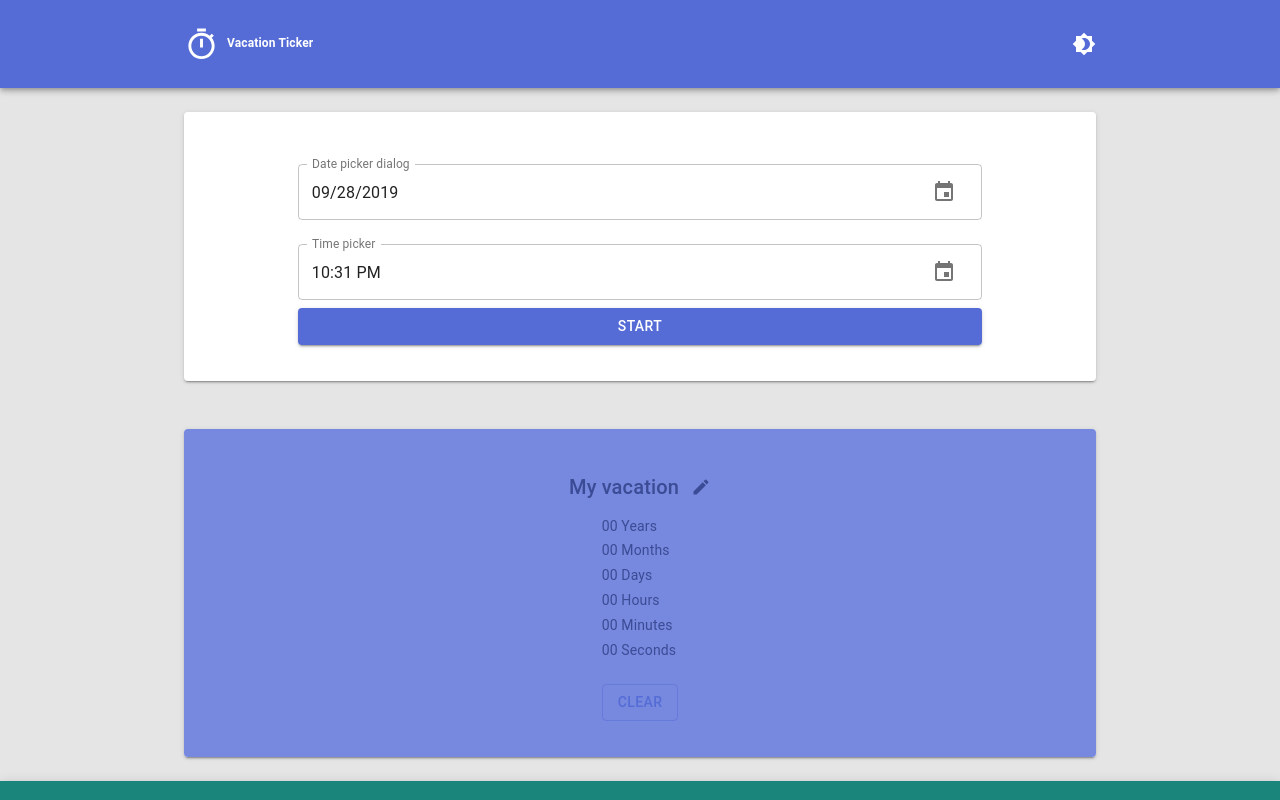
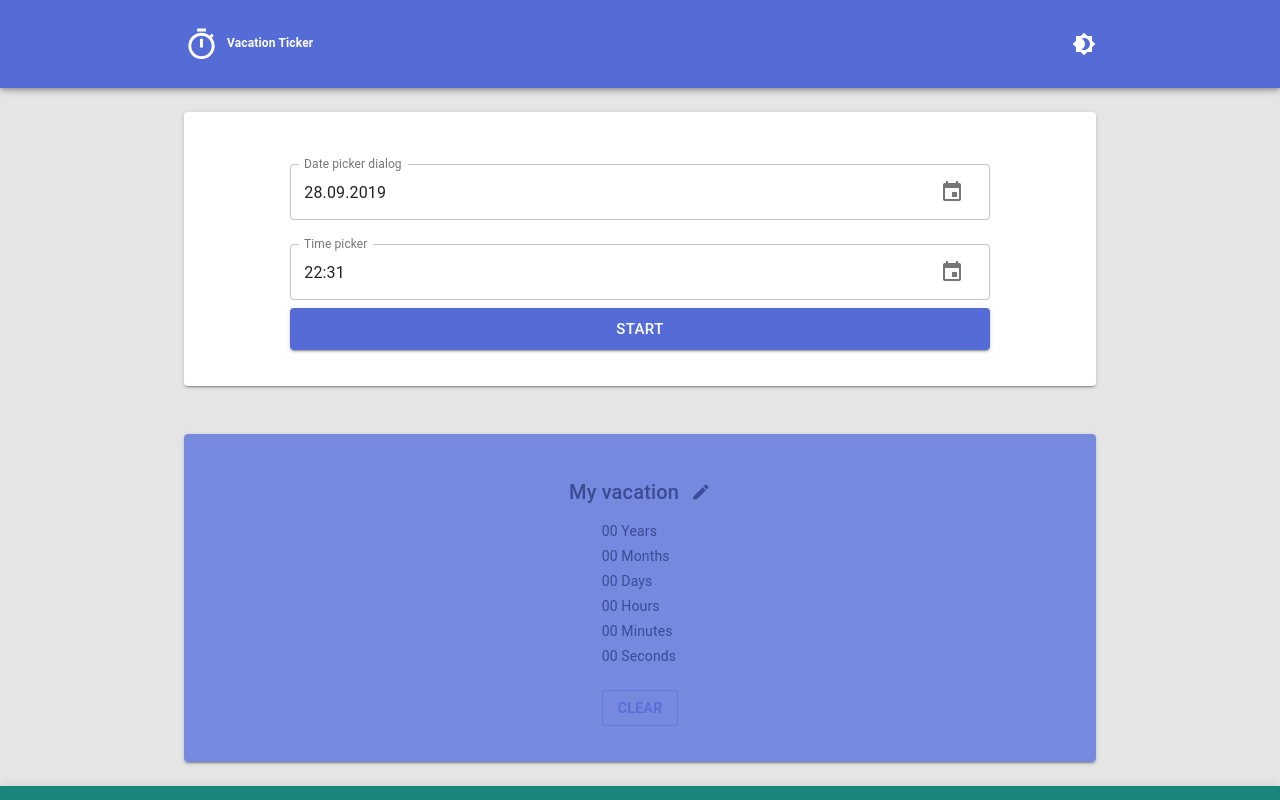
Before and after one commit to Cuuki/vacation-ticker, a Next.js app: page / in a window 1280 px wide. Built offline with nearby package versions, Linux system fonts and the light colour scheme.

Commit message:
feat(component/form): add submit handler logic and state pass to ticker
issue #11

```diff
--- a/components/Countdown/Countdown.tsx
+++ b/components/Countdown/Countdown.tsx
@@ -1,3 +1,4 @@
+import React from 'react';
 import Grid from '@material-ui/core/Grid';
 import Paper from '@material-ui/core/Paper';
 import Box from '@material-ui/core/Box';
@@ -5,8 +6,67 @@ import Typography from '@material-ui/core/Typography';
 import CountdownForm from '@components/Countdown/CountdownForm';
 import CountdownTicker from '@components/Countdown/CountdownTicker';
 import EditableText from '@components/UI/EditableText';
+import {getElementByName} from '@utils/element';
+import {getParsedDateFromString} from '@utils/date';
 
-const Countdown: React.FC = () => {
+interface CountdownProps {
+  dateName?: string;
+  timeName?: string;
+  dateFormat?: string;
+  timeFormat?: string;
+}
+
+interface CountdownState {
+  startDate: boolean | Date;
+}
+
+type CountdownDefaultProps = {
+  dateName: string;
+  timeName: string;
+  dateFormat: string;
+  timeFormat: string;
+};
+
+class Countdown extends React.Component<CountdownProps, CountdownState> {
+  static defaultProps: CountdownDefaultProps = {
+    dateName: 'countdown_date',
+    timeName: 'countdown_time',
+    dateFormat: 'dd.MM.yyyy',
+    timeFormat: 'HH:mm',
+  };
+
+  constructor(props) {
+    super(props);
+    this.state = {startDate: false};
+    this.handleSubmit = this.handleSubmit.bind(this);
+  }
+
+  handleSubmit(event: React.FormEvent<HTMLFormElement>): void {
+    event.preventDefault();
+
+    const {dateName, timeName, dateFormat, timeFormat} = this.props;
+    const form: HTMLElement = event.currentTarget;
+    const dateInput: HTMLElement = getElementByName(dateName, form);
+    const timeInput: HTMLElement = getElementByName(timeName, form);
+
+    if (dateInput) {
+      let date = dateInput.getAttribute('value');
+      let format = dateFormat;
+
+      if (timeInput) {
+        format = `${dateFormat} ${timeFormat}`;
+        date = `${date} ${timeInput.getAttribute('value')}`;
+      }
+
+      this.setState({
+        startDate: getParsedDateFromString(date, format),
+      });
+    }
+  }
+
+  render() {
+    const {dateName, timeName, dateFormat, timeFormat} = this.props;
+    const {startDate} = this.state;
     const boxProps = {
       display: 'flex',
       alignItems: 'center',
@@ -24,7 +84,13 @@ const Countdown: React.FC = () => {
           <Grid component="section" item xs={12}>
             <Paper {...paperAtts}>
               <Box {...boxProps}>
-              <CountdownForm />
+                <CountdownForm
+                  inputNameDate={dateName}
+                  inputNameTime={timeName}
+                  formatDate={dateFormat}
+                  formatTime={timeFormat}
+                  submitHandler={this.handleSubmit}
+                />
               </Box>
             </Paper>
           </Grid>
@@ -41,7 +107,7 @@ const Countdown: React.FC = () => {
                   <EditableText />
                 </Typography>
                 <Typography component="div" variant="body1">
-                <CountdownTicker />
+                  <CountdownTicker startDate={startDate} />
                 </Typography>
               </Box>
             </Paper>
@@ -49,6 +115,7 @@ const Countdown: React.FC = () => {
         </Grid>
       </>
     );
-};
+  }
+}
 
 export default Countdown;
--- a/components/Countdown/CountdownForm/CountdownForm.tsx
+++ b/components/Countdown/CountdownForm/CountdownForm.tsx
@@ -1,3 +1,4 @@
+import PropTypes from 'prop-types';
 import React from 'react';
 import DateFnsUtils from '@date-io/date-fns';
 import {
@@ -7,7 +8,22 @@ import {
 } from '@material-ui/pickers';
 import Button from '@material-ui/core/Button';
 
-const CountdownForm: React.FC = () => {
+interface FormProps {
+  inputNameDate: string;
+  inputNameTime: string;
+  formatDate: string;
+  formatTime: string;
+  submitHandler: (event: React.FormEvent<HTMLFormElement>) => void;
+}
+
+const CountdownForm: React.FC<FormProps> = props => {
+  const {
+    inputNameDate,
+    inputNameTime,
+    formatDate,
+    formatTime,
+    submitHandler,
+  } = props;
   const [selectedDate, setSelectedDate] = React.useState(new Date());
 
   const handleDateChange = date => {
@@ -17,12 +33,13 @@ const CountdownForm: React.FC = () => {
   return (
     <>
       <MuiPickersUtilsProvider utils={DateFnsUtils}>
-        <form>
+        <form onSubmit={submitHandler}>
           <KeyboardDatePicker
             margin="normal"
             label="Date picker dialog"
-            format="MM/dd/yyyy"
+            format={formatDate}
             value={selectedDate}
+            name={inputNameDate}
             fullWidth
             inputVariant="outlined"
             onChange={handleDateChange}
@@ -33,7 +50,9 @@ const CountdownForm: React.FC = () => {
           <KeyboardTimePicker
             margin="normal"
             label="Time picker"
+            format={formatTime}
             value={selectedDate}
+            name={inputNameTime}
             fullWidth
             inputVariant="outlined"
             onChange={handleDateChange}
@@ -41,7 +60,12 @@ const CountdownForm: React.FC = () => {
               'aria-label': 'change time',
             }}
           />
-          <Button variant="contained" color="primary" type="submit" fullWidth>
+          <Button
+            variant="contained"
+            color="primary"
+            size="large"
+            type="submit"
+            fullWidth>
             Start
           </Button>
         </form>
@@ -50,4 +74,12 @@ const CountdownForm: React.FC = () => {
   );
 };
 
+CountdownForm.propTypes = {
+  inputNameDate: PropTypes.string.isRequired,
+  inputNameTime: PropTypes.string.isRequired,
+  formatDate: PropTypes.string.isRequired,
+  formatTime: PropTypes.string.isRequired,
+  submitHandler: PropTypes.func.isRequired,
+};
+
 export default CountdownForm;
--- a/components/Countdown/CountdownTicker/CountdownTicker.tsx
+++ b/components/Countdown/CountdownTicker/CountdownTicker.tsx
@@ -1,8 +1,16 @@
+import PropTypes from 'prop-types';
 import Box from '@material-ui/core/Box';
 import Typography from '@material-ui/core/Typography';
 import Button from '@material-ui/core/Button';
 
-const CountdownTicker: React.FC = () => {
+interface TickerProps {
+  startDate: boolean | Date;
+}
+
+const CountdownTicker: React.FC<TickerProps> = props => {
+  const {startDate} = props;
+  console.log(startDate);
+
   return (
     <>
       <Box mb={3} fontFamily="Monospace">
@@ -32,4 +40,12 @@ const CountdownTicker: React.FC = () => {
   );
 };
 
+CountdownTicker.defaultProps = {
+  startDate: false,
+};
+
+CountdownTicker.propTypes = {
+  startDate: PropTypes.oneOfType([PropTypes.bool, PropTypes.instanceOf(Date)]),
+};
+
 export default CountdownTicker;
```
Lines whose indentation alone changed are shown as unchanged.
